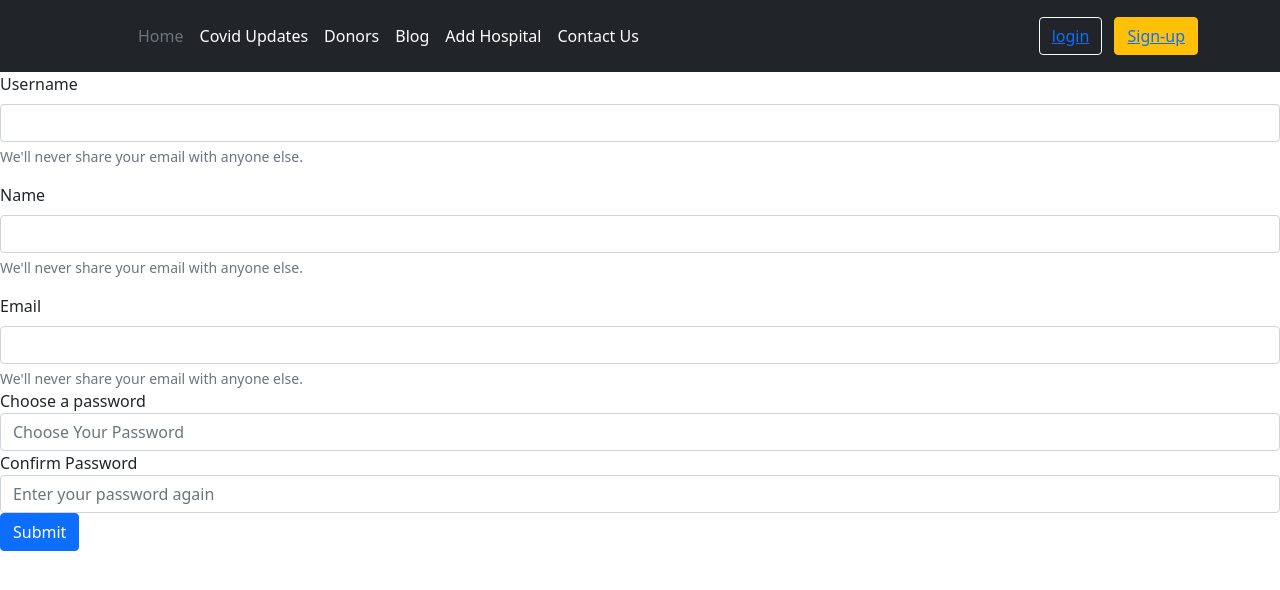
After one commit to Bhavishya-tiwari/Covid_Survivors, a Django app: page /nusignup in a window 1280 px wide. The commit adds this page. Shown: the top 590 px of the page. Run offline with Django 3.2, Linux system fonts and the light colour scheme.

Commit message:
user login signup and merging 3 login points

```diff
--- a/home/urls.py
+++ b/home/urls.py
@@ -27,7 +27,6 @@ urlpatterns = [
 
     # Add employee by hospital head
     path('login', views.loginall, name='login'),
-    path('loginuser', views.loginuser, name='loginuser'),
     path('loginemp', views.loginemp, name='loginemp'),
 
     # Add patients#
@@ -37,6 +36,8 @@ urlpatterns = [
     # profile
     path('profile', views.profile , name='profile'),
 
+    # normal user sign up
+    path('nusignup', views.nusignup, name='nusignup'),
 
 
 
--- a/home/views.py
+++ b/home/views.py
@@ -152,8 +152,6 @@ def handelLogout(request):
 # login page
 
 
-def loginall(request):
-    return render(request, 'home/loginpage.html')
 
 # login for employee
 
@@ -161,15 +159,34 @@ def loginall(request):
 def loginemp(request):
     if request.method == "POST":
         # Get the post parameters
-        empusername = request.POST.get('empusername')
-        emppassword = request.POST.get('emppassword')
+        uusername = request.POST.get('uusername')
+        upassword = request.POST.get('upassword')
         # print(loginusername)
-        user = authenticate(username=empusername, password=emppassword)
-        # print(user)
+        user = authenticate(username=uusername, password=upassword)
+        print(user)
         if user is not None:
-            login(request, user)
-            messages.success(request, "Successfully Logged In")
-            return redirect('addpat')
+            profilejson =user.first_name
+            profiledict = json.loads(profilejson)
+            grp = profiledict["group"]
+            print(grp)
+            if grp == "H_Emp":
+                login(request, user)
+                messages.success(request, "Successfully Logged In")
+                return redirect('addpat')
+
+            elif grp ==  "Covid_Survivor":
+                login(request, user)
+                messages.success(request, "Successfully Logged In")
+                return redirect('Donors')
+            elif grp == "User":
+                login(request,user)
+                messages.success(request, "Successfully Logged In")
+                return redirect('Donors')
+
+            else:
+                return HttpResponse("error occured")
+
+
         else:
             messages.error(request, "Invalid credentials! Please try again")
             return redirect("ContactUs")
@@ -177,23 +194,7 @@ def loginemp(request):
     return redirect('loginall')
 
 
-# handel login of user
-def loginuser(request):
-    if request.method == "POST":
-        # Get the post parameters
-        patusername = request.POST.get('patusername')
-        patpassword = request.POST.get('patpassword')
-        # print(loginusername)
-        user = authenticate(username=patusername, password=patpassword)
-        # print(user)
-        if user is not None:
-            login(request, user)
-            messages.success(request, "Successfully Logged In")
-            return redirect('Donors')
-        else:
-            messages.error(request, "Invalid credentials! Please try again")
-            return redirect("ContactUs")
-    return redirect('loginall')
+
 
 # login employees can add patients
 
@@ -252,3 +253,40 @@ def profile(request):
     profiledict = json.loads(profilejson)
 
     return render(request, 'home/profile.html', {"p": profiledict})
+
+def nusignup(request):
+    if request.method == "POST":
+
+        username = request.POST.get('nuusername')
+        name = request.POST.get('nuname')
+        hemail = request.POST.get('nuemail')
+
+        hid = request.POST.get('nuid1')
+        hid2 = request.POST.get('nuid2')
+        if(hid2 != hid):
+            return redirect('addhospital')
+        myuser = User.objects.create_user(username, hemail, hid)
+
+        profileobj = {
+            "Name": name,
+            "group": "User",
+            "email":   hemail,
+
+        }
+        print(hid)
+        print(myuser)
+        myuserjson = json.dumps(profileobj)
+        print(myuserjson)
+        myuser.first_name = myuserjson
+        # myuser.first_name='hospitalh'
+
+        myuser.save()
+        group = Group.objects.get(name='User')
+        myuser.groups.add(group)
+        print(myuser)
+        print(group)
+        return redirect('Donors')
+    return render(request, 'home/nusignup.html')
+
+def loginall(request):
+    return render(request, 'home/loginpage.html')
--- a/templates/base.html
+++ b/templates/base.html
@@ -49,7 +49,7 @@
 
         <div class="text-end">
           <button type="button" class="btn btn-outline-light me-2"><a href="/login">login</a></button>
-          <button type="button" class="btn btn-warning">Sign-up</button>
+          <button type="button" class="btn btn-warning"> <a href="/nusignup">Sign-up</a> </button>
         </div>
         {% endif %}
       </div>
--- /dev/null
+++ b/templates/home/nusignup.html
@@ -0,0 +1,43 @@
+{% extends 'base.html' %}
+
+{% block title %}Sign up{% endblock title %}
+
+{% block body %}
+<div id="box">
+<div class="box">
+<form action="/nusignup" method="POST">
+
+  {% csrf_token %}
+
+  <div class="mb-3">
+    <label for="exampleInputEmail1" class="form-label">Username</label>
+    <input type="text"  name="nuusername" class="form-control" id="exampleInputEmail1" aria-describedby="emailHelp">
+    <div id="emailHelp" class="form-text">We'll never share your email with anyone else.</div>
+  </div>
+  <div class="mb-3">
+    <label for="exampleInputEmail1" class="form-label">Name</label>
+    <input type="text"  name="nuname" class="form-control" id="exampleInputEmail1" aria-describedby="emailHelp">
+    <div id="emailHelp" class="form-text">We'll never share your email with anyone else.</div>
+  </div>
+  <div class="mb-3">
+    <label for="exampleInputEmail1" class="form-label">Email</label>
+    <input type="email"  name="nuemail" class="form-control" id="exampleInputEmail1" aria-describedby="emailHelp">
+    <div id="emailHelp" class="form-text">We'll never share your email with anyone else.</div>
+
+
+  <div class="form-group">
+    <label for="pass1">Choose a password</label>
+    <input type="password" class="form-control" id="nuid1" name="nuid1" placeholder="Choose Your Password" required>
+  </div>
+  <div class="form-group">
+    <label for="pass2">Confirm Password</label>
+    <input type="password" class="form-control" id="nuid2" name="nuid2" placeholder="Enter your password again" required>
+  </div>
+
+  <button type="submit" class="btn btn-primary">Submit</button>
+</form>
+</div>
+</div>
+
+
+ {% endblock %}
```
Also changed, not shown: templates/home/loginpage.html (+4 -4 lines), db.sqlite3.
